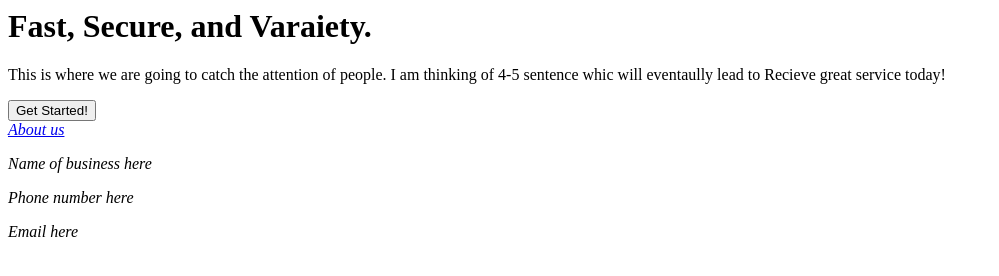
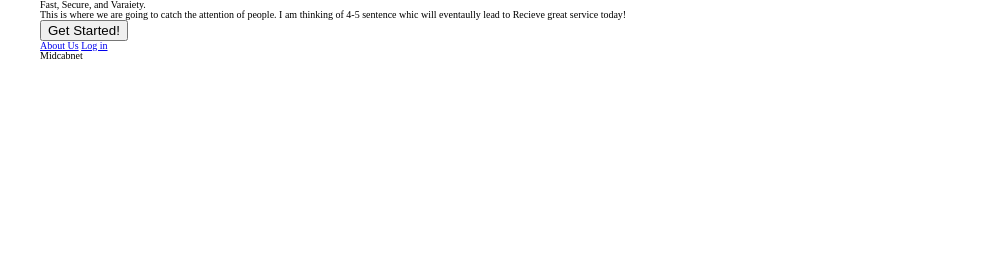
Before and after one commit to Build-Week-mdd-cabinet1/Marketing-Page, a plain HTML site: page Marketing_page.html in a window 1280 px wide. Shown: the whole page, without its empty margins (0-999 px from the left). Drawn offline with Linux system fonts and the light colour scheme.

Commit message:
Added less. Will add more to HTML

```diff
--- a/Marketing_page.html
+++ b/Marketing_page.html
@@ -1,6 +1,11 @@
 <html>
     <head>
  <!-- This is where the CSS link goes.-->
+        <title>Medcabinet</title>
+
+        <link href="css/marketing-and-about-us.css" rel="stylesheet">
+
+        <!-- Random text gererator comes from https://randomtextgenerator.com/ -->
 
     </head>
 
@@ -40,12 +45,14 @@
     <!-- should be under the header and should not seen.  -->
     <footer class="marketingPageFooter">
 
-        <address>
-            <a href="https://www.google.com">About us</a>
-            <p>Name of business here</p>
-            <p>Phone number here</p>
-            <p>Email here</p>
-        </address>
+        <nav>
+
+            <a class="aboutUsNav" href="#">About Us</a>
+            <a class="logInNav" href="#"> Log in</a>
+
+        </nav>
+
+          <p>Midcabnet</p>
 
     </footer>
 
--- /dev/null
+++ b/less/global.less
@@ -0,0 +1,9 @@
+* {
+    box-sizing: border-box;
+  }
+
+  html {
+    font-size: 62.5%;
+    width:1200px;
+    margin: 0 auto;
+  }
--- /dev/null
+++ b/less/marketing-and-about-us.less
@@ -0,0 +1,5 @@
+/*All import file go here*/
+
+@import "reset.less";
+@import "global.less";
+@import "mainpage.less";
--- /dev/null
+++ b/less/reset.less
@@ -0,0 +1,48 @@
+/* http://meyerweb.com/eric/tools/css/reset/
+   v2.0 | 20110126
+   License: none (public domain)
+*/
+
+html, body, div, span, applet, object, iframe,
+h1, h2, h3, h4, h5, h6, p, blockquote, pre,
+a, abbr, acronym, address, big, cite, code,
+del, dfn, em, img, ins, kbd, q, s, samp,
+small, strike, strong, sub, sup, tt, var,
+b, u, i, center,
+dl, dt, dd, ol, ul, li,
+fieldset, form, label, legend,
+table, caption, tbody, tfoot, thead, tr, th, td,
+article, aside, canvas, details, embed,
+figure, figcaption, footer, header, hgroup,
+menu, nav, output, ruby, section, summary,
+time, mark, audio, video {
+	margin: 0;
+	padding: 0;
+	border: 0;
+	font-size: 100%;
+	font: inherit;
+	vertical-align: baseline;
+}
+/* HTML5 display-role reset for older browsers */
+article, aside, details, figcaption, figure,
+footer, header, hgroup, menu, nav, section {
+	display: block;
+}
+body {
+	line-height: 1;
+}
+ol, ul {
+	list-style: none;
+}
+blockquote, q {
+	quotes: none;
+}
+blockquote:before, blockquote:after,
+q:before, q:after {
+	content: '';
+	content: none;
+}
+table {
+	border-collapse: collapse;
+	border-spacing: 0;
+}
```
Also changed, not shown: about-us.html (added, +1 -0 lines), css/marketing-and-about-us.css (added), less/mainpage.less (added).
